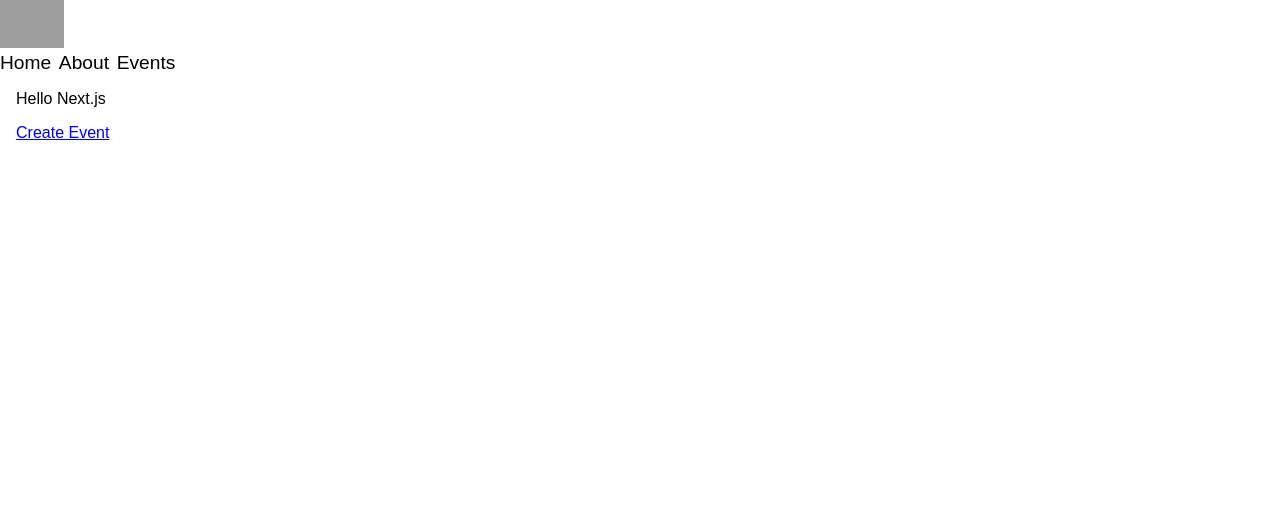
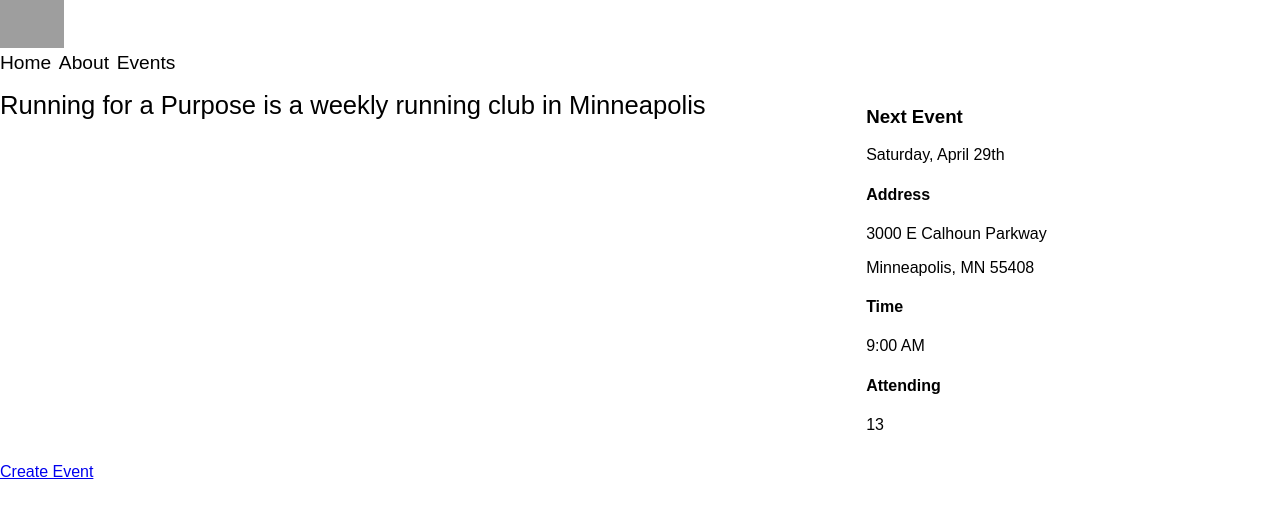
Before and after one commit to karlnoelle/runpurpo.se, a Next.js app: page / in a window 1280 px wide. Shown: the top 518 px of the page. Built offline with nearby package versions, Linux system fonts and the light colour scheme; grey boxes are pictures that could not be loaded.

Commit message:
start to changes on homepage

```diff
--- a/pages/index.js
+++ b/pages/index.js
@@ -6,7 +6,31 @@ const Index = () => (
     <div>
         <Common />
         <div className="main-container">
-            <p>Hello Next.js</p>
+            <div className="home-intro">
+                <h1>Running for a Purpose is a weekly running club in Minneapolis</h1>
+
+                <div className="event-module">
+                    <div className="module-title">
+                        <h3>Next Event</h3>
+                        <p className="event-date">Saturday, April 29th</p>
+                    </div>
+                    <div className="event-details">
+                        <div className="event-address">
+                            <h4>Address</h4>
+                            <p>3000 E Calhoun Parkway</p>
+                            <p>Minneapolis, MN 55408</p>
+                        </div>
+                        <div className="event-time">
+                            <h4>Time</h4>
+                            <p>9:00 AM</p>
+                        </div>
+                        <div className="event-attendees">
+                            <h4>Attending</h4>
+                            <p>13</p>
+                        </div>
+                    </div>
+                </div>
+            </div>
 
             <Link href="/create-event">
                 <a>Create Event</a>
@@ -14,8 +38,27 @@ const Index = () => (
         </div>
 
         <style jsx>{`
+            --green: #29b2ab;
+            --red: #ff0049;
+
             .main-container {
                 padding: 0em 1em;
+            }
+
+            .home-intro {
+                display: grid;
+                grid-template-columns: 2fr 1fr;
+            }
+
+            .home-intro h1 {
+                font-weight: 300;
+                font-size: 1.6rem;
+            }
+
+            .event-module {
+                border: 1px solid var(--red);
+                border-radius: 0.4rem;
+                padding: 0.8rem;
             }
         `}</style>
     </div>
```
Also changed, not shown: components/event-list-item.jsx (+13 -4 lines), pages/events.js (+10 -6 lines).
